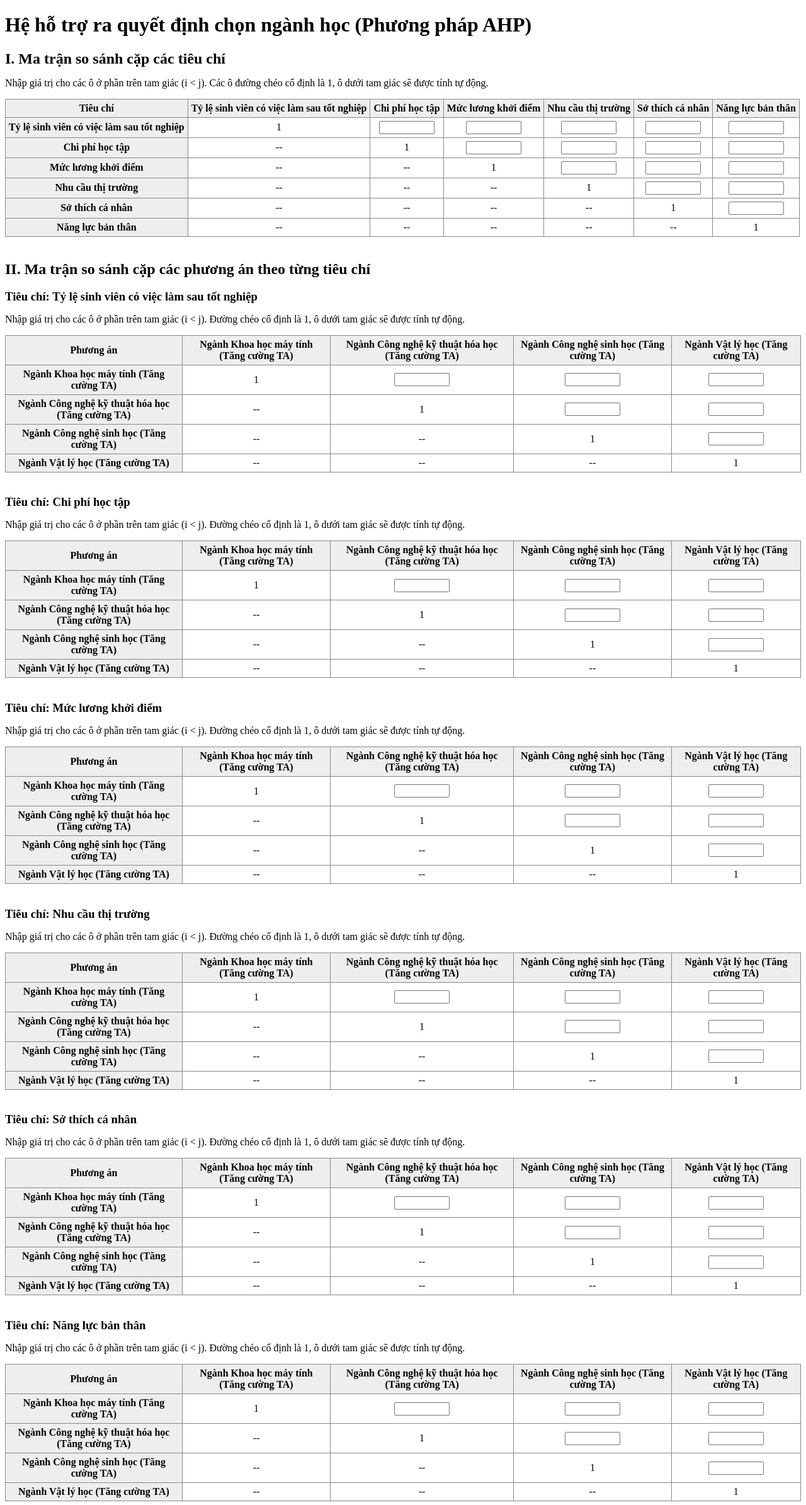
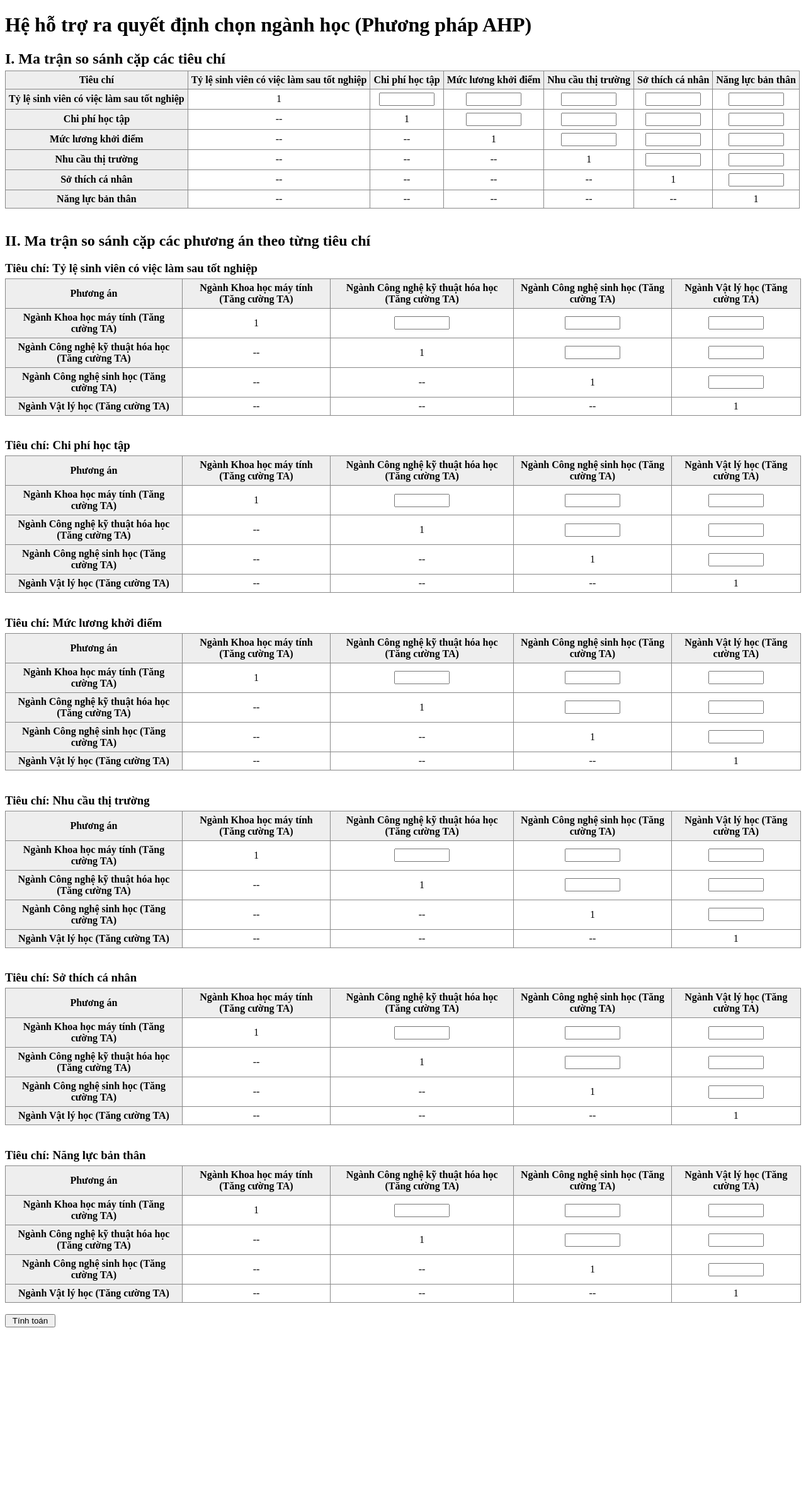
Before and after one commit to Tinosaboteur/HHTRQD, a Flask app: page / in a window 1280 px wide. Shown: the top 2389 px of the page at 63% size. After the commit the page ends 2107 px from the top, so only its background shows below. Run offline with Flask 3, Linux system fonts and the light colour scheme.

Commit message:
delete-p

```diff
--- a/templates/index.html
+++ b/templates/index.html
@@ -16,7 +16,6 @@
   <form method="post">
     <!-- Phần I: Ma trận so sánh cặp các tiêu chí -->
     <h2>I. Ma trận so sánh cặp các tiêu chí</h2>
-    <p>Nhập giá trị cho các ô ở phần trên tam giác (i &lt; j). Các ô đường chéo cố định là 1, ô dưới tam giác sẽ được tính tự động.</p>
     <table>
       <tr>
         <th>Tiêu chí</th>
@@ -45,7 +44,6 @@
     <h2>II. Ma trận so sánh cặp các phương án theo từng tiêu chí</h2>
     {% for i, crit in enumerate(criteria) %}
       <h3>Tiêu chí: {{ crit }}</h3>
-      <p>Nhập giá trị cho các ô ở phần trên tam giác (i &lt; j). Đường chéo cố định là 1, ô dưới tam giác sẽ được tính tự động.</p>
       <table>
         <tr>
           <th>Phương án</th>
```
